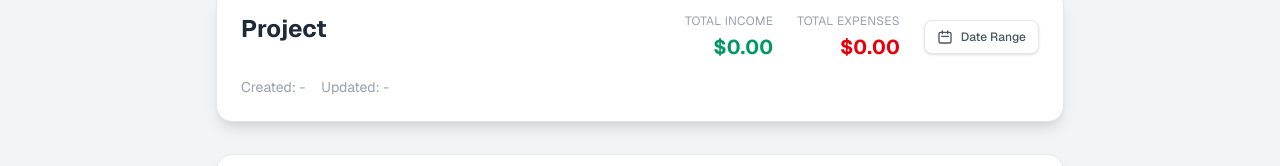
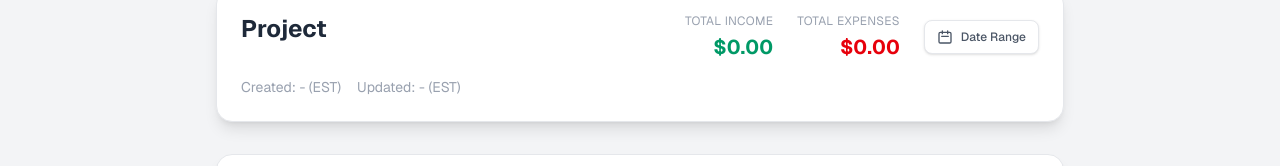
Before and after one commit to rubalwanchoo/rw-expense-tracker, a Next.js app: page /dashboard/transactions/1 in a window 1280 px wide. Shown: the part 201-367 px from the top of the page. Built offline with nearby package versions, Linux system fonts and the light colour scheme; no server answers; the database is empty; sample sign-in values are in the browser's storage.

Commit message:
Ensure scanned receipt dates are explicitly interpreted as EST timezone

```diff
--- a/src/app/api/parse-expense/route.js
+++ b/src/app/api/parse-expense/route.js
@@ -91,19 +91,23 @@ export async function POST(request) {
     const currentDay = parseInt(estParts.find(p => p.type === 'day').value, 10);
 
     // Streamlined prompt for faster processing
-    const prompt = `Extract transactions from this receipt image. Today is ${currentYear}-${String(currentMonth).padStart(2, '0')}-${String(currentDay).padStart(2, '0')} (EST).
+    // All dates are interpreted as Eastern Standard Time (EST/America/New_York)
+    const prompt = `Extract transactions from this receipt image.
+
+TIMEZONE: All dates on this receipt are in EST (Eastern Time, America/New_York).
+TODAY'S DATE (EST): ${currentYear}-${String(currentMonth).padStart(2, '0')}-${String(currentDay).padStart(2, '0')}
 
 For each transaction, return:
-- raw_date: exact date text from image
-- trans_date: date in YYYY-MM-DD format
+- raw_date: exact date text from image (as shown)
+- trans_date: date in YYYY-MM-DD format (EST timezone, no conversion needed)
 - description: item/merchant name
-- amount: number only
+- amount: number only (positive value)
 - type: "Expense" or "Income"
 - source: null
 
-YEAR RULES (when year not shown):
-- Date already passed this year → use ${currentYear}
-- Date not yet passed → use ${currentYear - 1}
+YEAR RULES (when year not shown on receipt):
+- If the date (month/day) has already occurred this year → use ${currentYear}
+- If the date (month/day) has NOT yet occurred this year → use ${currentYear - 1}
 
 Return ONLY a JSON array:
 [{"raw_date":"01/09","trans_date":"${currentYear}-01-09","description":"STORE","amount":10.50,"type":"Expense","source":null}]`;
--- a/src/app/dashboard/transactions/[id]/page.js
+++ b/src/app/dashboard/transactions/[id]/page.js
@@ -15,6 +15,7 @@ import TransactionModals from "@/components/modals/TransactionModals";
 import DateRangeModal from "@/components/modals/DateRangeModal";
 import BulkDeleteTransactionsModal from "@/components/modals/BulkDeleteTransactionsModal";
 import ScanReceiptModal from "@/components/modals/ScanReceiptModal";
+import { formatDateEST, getESTDateParts } from "@/lib/dateUtils";
 
 export default function TransactionsPage() {
   const router = useRouter();
@@ -164,29 +165,14 @@ export default function TransactionsPage() {
     setScannedFormData(null); // Reset scanned data when closing
   };
 
-  // Helper function to get current date in EST timezone
-  const getESTDate = () => {
-    const estFormatter = new Intl.DateTimeFormat('en-US', {
-      timeZone: 'America/New_York',
-      year: 'numeric',
-      month: '2-digit',
-      day: '2-digit',
-    });
-    const parts = estFormatter.formatToParts(new Date());
-    return {
-      year: parseInt(parts.find(p => p.type === 'year').value, 10),
-      month: parseInt(parts.find(p => p.type === 'month').value, 10),
-      day: parseInt(parts.find(p => p.type === 'day').value, 10),
-    };
-  };
-
   // Helper function to normalize date from receipt scan
-  // All dates are treated as EST timezone
-  // If year is missing or seems wrong:
-  // - If month/day has already passed this year → use current year
-  // - If month/day is in the future this year → use last year
+  // All dates from LLM/receipts are treated as EST timezone (America/New_York)
+  // This function ensures proper year inference:
+  // - If month/day has already passed this year (EST) → use current year
+  // - If month/day is in the future this year (EST) → use last year
   const normalizeTransactionDate = (dateStr) => {
-    const est = getESTDate();
+    // Use shared utility to get current date parts in EST
+    const est = getESTDateParts();
 
     if (!dateStr) {
       return `${est.year}-${String(est.month).padStart(2, '0')}-${String(est.day).padStart(2, '0')}`;
@@ -804,10 +790,10 @@ export default function TransactionsPage() {
           </div>
           <div className="mt-3 flex flex-wrap gap-2 text-xs text-gray-400 sm:mt-4 sm:gap-4 sm:text-sm">
             <span>
-              Created: {project?.dtm_created ? new Date(project.dtm_created).toLocaleDateString() : "-"}
+              Created: {formatDateEST(project?.dtm_created)} (EST)
             </span>
             <span>
-              Updated: {project?.dtm_modified ? new Date(project.dtm_modified).toLocaleDateString() : "-"}
+              Updated: {formatDateEST(project?.dtm_modified)} (EST)
             </span>
           </div>
         </div>
--- a/src/components/Footer.js
+++ b/src/components/Footer.js
@@ -1,7 +1,9 @@
 "use client";
 
+import { getESTYear } from "@/lib/dateUtils";
+
 export default function Footer() {
-  const currentYear = new Date().getFullYear();
+  const currentYear = getESTYear();
 
   return (
     <footer className="border-t border-gray-200 bg-white">
--- a/src/components/ProjectsTable.js
+++ b/src/components/ProjectsTable.js
@@ -2,6 +2,7 @@
 
 import { useRouter } from "next/navigation";
 import FilterBox from "./FilterBox";
+import { formatDateEST } from "@/lib/dateUtils";
 
 export default function ProjectsTable({
   projects,
@@ -87,10 +88,10 @@ export default function ProjectsTable({
                       Expenses: ${(projectTotals[project.id]?.expenses || 0).toFixed(2)}
                     </span>
                   </div>
-                  {/* Created/Updated info */}
+                  {/* Created/Updated info (EST) */}
                   <div className="flex gap-3 text-[10px] text-gray-400">
-                    <span>Created: {project.dtm_created ? new Date(project.dtm_created).toLocaleDateString() : "-"}</span>
-                    <span>Updated: {project.dtm_modified ? new Date(project.dtm_modified).toLocaleDateString() : "-"}</span>
+                    <span>Created: {formatDateEST(project.dtm_created)}</span>
+                    <span>Updated: {formatDateEST(project.dtm_modified)}</span>
                   </div>
                 </div>
 
--- /dev/null
+++ b/src/lib/dateUtils.js
@@ -0,0 +1,85 @@
+/**
+ * Date utility functions for EST timezone
+ * All display dates should use these functions to ensure consistent EST formatting
+ */
+
+/**
+ * Format a date string or Date object to EST date string (MM/DD/YYYY)
+ * @param {string|Date} dateInput - Date to format
+ * @returns {string} Formatted date string in EST timezone
+ */
+export const formatDateEST = (dateInput) => {
+  if (!dateInput) return "-";
+
+  try {
+    const date = typeof dateInput === 'string' ? new Date(dateInput) : dateInput;
+
+    // Check if date is valid
+    if (isNaN(date.getTime())) return "-";
+
+    return date.toLocaleDateString('en-US', {
+      timeZone: 'America/New_York',
+      year: 'numeric',
+      month: '2-digit',
+      day: '2-digit',
+    });
+  } catch (error) {
+    console.warn("Error formatting date:", error);
+    return "-";
+  }
+};
+
+/**
+ * Format a date string or Date object to EST date and time string
+ * @param {string|Date} dateInput - Date to format
+ * @returns {string} Formatted date and time string in EST timezone
+ */
+export const formatDateTimeEST = (dateInput) => {
+  if (!dateInput) return "-";
+
+  try {
+    const date = typeof dateInput === 'string' ? new Date(dateInput) : dateInput;
+
+    // Check if date is valid
+    if (isNaN(date.getTime())) return "-";
+
+    return date.toLocaleString('en-US', {
+      timeZone: 'America/New_York',
+      year: 'numeric',
+      month: '2-digit',
+      day: '2-digit',
+      hour: '2-digit',
+      minute: '2-digit',
+    });
+  } catch (error) {
+    console.warn("Error formatting datetime:", error);
+    return "-";
+  }
+};
+
+/**
+ * Get current date parts in EST timezone
+ * @returns {{year: number, month: number, day: number}} Current date parts in EST
+ */
+export const getESTDateParts = () => {
+  const estFormatter = new Intl.DateTimeFormat('en-US', {
+    timeZone: 'America/New_York',
+    year: 'numeric',
+    month: '2-digit',
+    day: '2-digit',
+  });
+  const parts = estFormatter.formatToParts(new Date());
+  return {
+    year: parseInt(parts.find(p => p.type === 'year').value, 10),
+    month: parseInt(parts.find(p => p.type === 'month').value, 10),
+    day: parseInt(parts.find(p => p.type === 'day').value, 10),
+  };
+};
+
+/**
+ * Get current year in EST timezone
+ * @returns {number} Current year in EST
+ */
+export const getESTYear = () => {
+  return getESTDateParts().year;
+};
```
